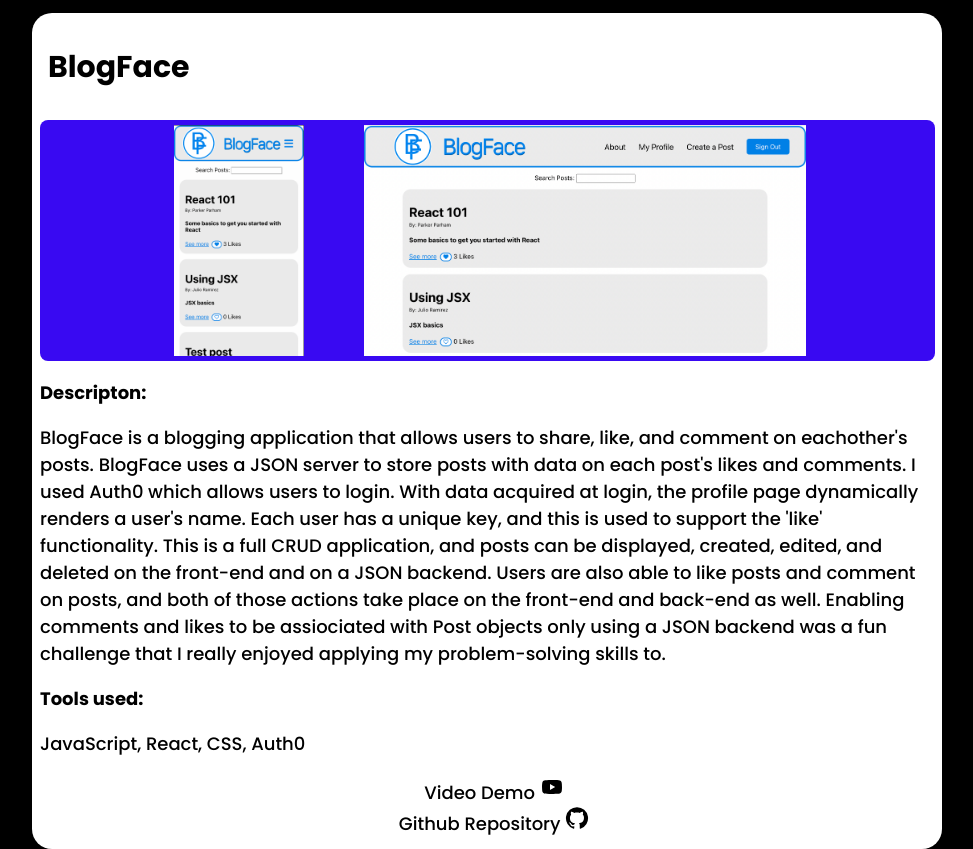
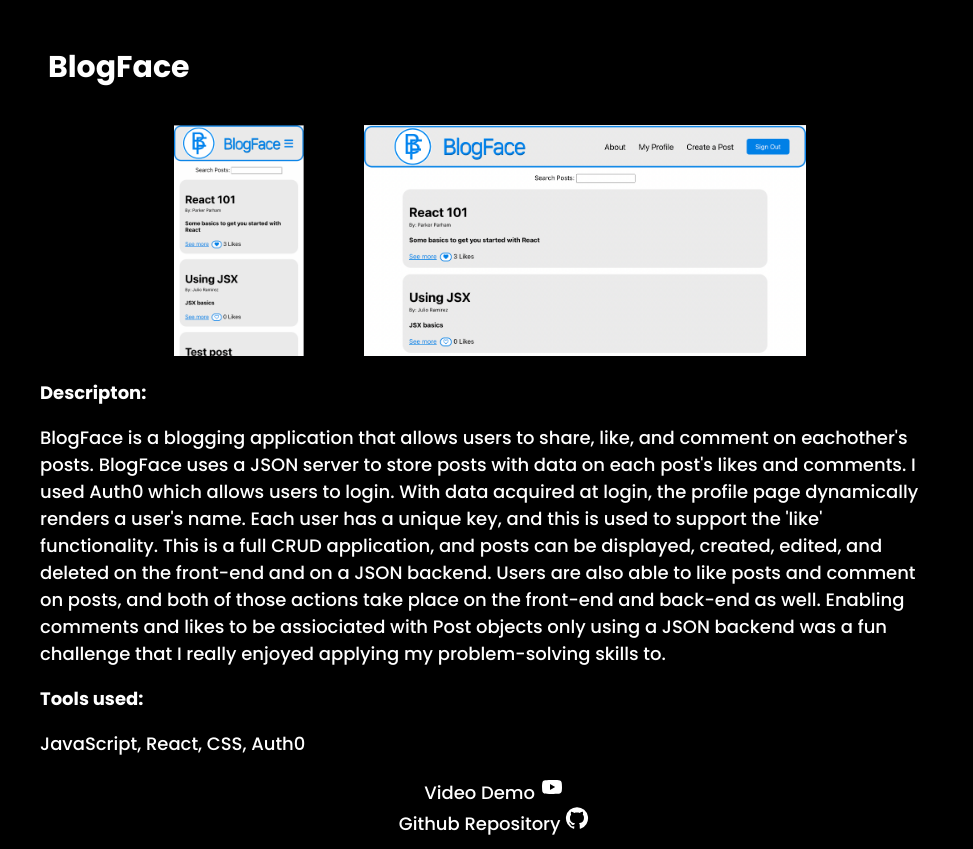
Before and after one commit to pjparham/parker-portfolio-site, a React (Create React App) app: page /projects in a window 1280 px wide. Shown: the part 280-1129 px from the top of the page, without its empty margins (128-1101 px from the left). Built offline with nearby package versions, Linux system fonts and the light colour scheme.

Commit message:
updates project page styling to better match about page

```diff
--- a/src/index.css
+++ b/src/index.css
@@ -124,8 +124,8 @@
 }
 
 .project-card{
-  color: black;
-  background-color: white;
+  color: white;
+  background-color: black;
   border-radius: 20px;
   padding: 2px;
 }
@@ -143,7 +143,7 @@
   text-align: center;
 }
 .project-link {
-  color: black;
+  color: white;
   text-decoration: none;
 }
 
@@ -163,7 +163,7 @@
   padding: 5px;
   justify-content: center;
   align-items: center;
-  background-color: #3909f2;
+  background-color: black;
   border-radius: 8px;
 }
 
```
